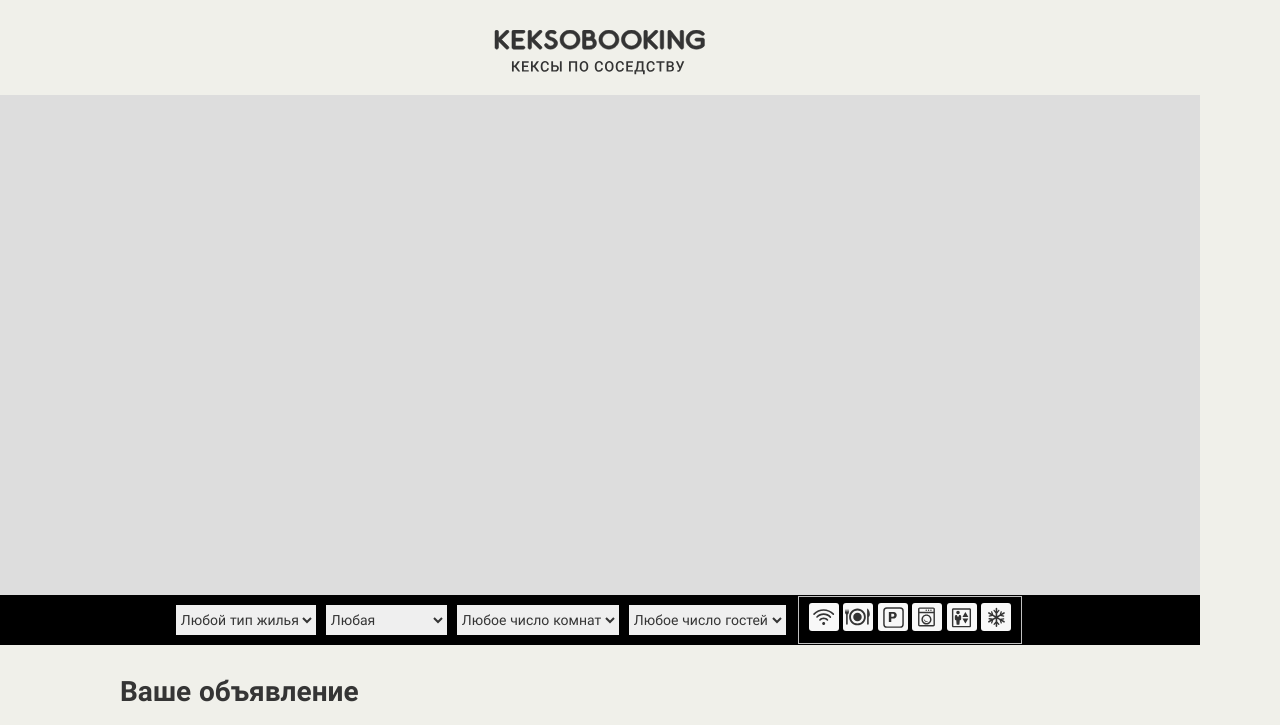
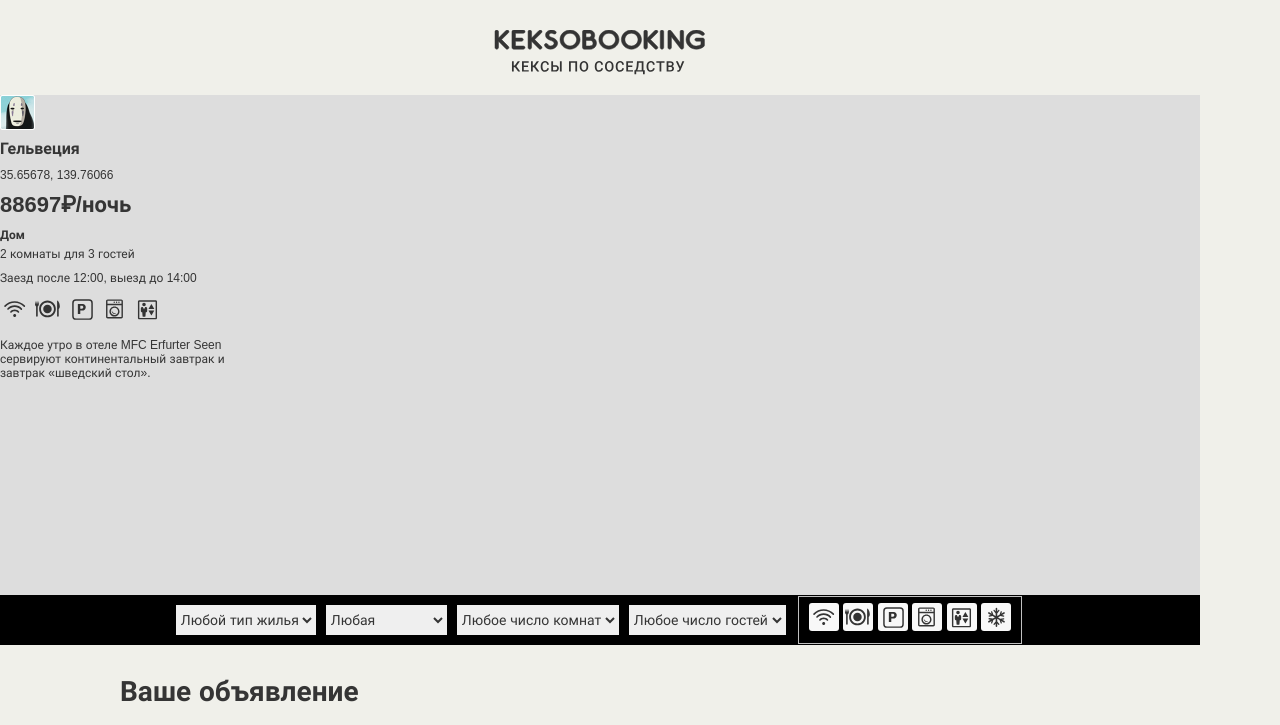
Before and after one commit to htmlacademy-javascript/2075199-keksobooking-27, a website with bundled scripts: page index.html in a window 1280 px wide. Shown: the top 725 px of the page. Built offline with nearby package versions, Linux system fonts and the light colour scheme.

Commit message:
Добавил генерацию карточки помкещения

```diff
--- a/index.html
+++ b/index.html
@@ -195,7 +195,7 @@
       <img src="img/avatars/user01.png" class="popup__avatar" width="70" height="70" alt="Аватар пользователя">
       <h3 class="popup__title">Уютное гнездышко для молодоженов</h3>
       <p class="popup__text popup__text--address">102-0082 Tōkyō-to, Chiyoda-ku, Ichibanchō, 14−3</p>
-      <p class="popup__text popup__text--price">5200 <span>₽/ночь</span></p>
+      <p class="popup__text popup__text--price"><span class = "price">5200</span><span>₽/ночь</span></p>
       <h4 class="popup__type">Квартира</h4>
       <p class="popup__text popup__text--capacity">2 комнаты для 3 гостей</p>
       <p class="popup__text popup__text--time">Заезд после 14:00, выезд до 10:00</p>
--- /dev/null
+++ b/js/card.js
@@ -0,0 +1,78 @@
+const cardTemplate = document.querySelector('#card').content.querySelector('.popup');
+
+const typesHousing = {
+  flat: 'Квартира',
+  bungalow: 'Бунгало',
+  house: 'Дом',
+  palace: 'Дворец',
+  hotel: 'Отель'
+};
+
+const renderFeatures = (cardElement, features) => {
+  const featuresList = cardElement.querySelector('.popup__features');
+  const featuresItems = cardElement.querySelectorAll('.popup__feature');
+  if (featuresItems && featuresItems.length) {
+    const modifiers = features.map((feature) => `popup__feature--${feature}`);
+    featuresItems.forEach((featuresItem) => {
+      const modifier = featuresItem.classList[1];
+      if (!modifiers.includes(modifier)) {
+        featuresItem.remove();
+      }
+    });
+  } else {
+    featuresList.remove();
+  }
+};
+
+const renderDescriptions = (cardElement, description) => {
+  const descriptionElement = cardElement.querySelector('.popup__description');
+  if (description) {
+    descriptionElement.textContent = description;
+  } else {
+    descriptionElement.remove();
+  }
+};
+
+const createPhoto = (photo, title) => {
+  const photoElement = document.createElement('img');
+  photoElement.classList.add('popup__photo');
+  photoElement.src = photo;
+  photoElement.alt = title;
+  photoElement.width = 45;
+  photoElement.height = 40;
+  return photoElement;
+};
+
+const renderPhoto = (cardElement, photos, title) => {
+  const photosList = cardElement.querySelector('.popup__photos');
+  if (photos) {
+    photosList.innerHTML = '';
+    photos.forEach((photo) => {
+      const photoElement = createPhoto(photo, title);
+      photosList.append(photoElement);
+    });
+  } else {
+    photosList.remove();
+  }
+};
+
+const createCardOffer = ({author, offer}) => {
+  const cardElement = cardTemplate.cloneNode(true);
+  cardElement.querySelector('.popup__avatar').src = author.avatar;
+  cardElement.querySelector('.popup__title').textContent = offer.title;
+  cardElement.querySelector('.popup__text--address').textContent = offer.address;
+  cardElement.querySelector('.price').textContent = offer.price;
+  cardElement.querySelector('.popup__type').textContent = typesHousing[offer.type];
+  cardElement.querySelector('.popup__text--capacity')
+    .textContent = `${offer.rooms} комнаты для ${offer.guests} гостей`;
+  cardElement.querySelector('.popup__text--time')
+    .textContent = `Заезд после ${offer.checkin}, выезд до ${offer.checkout}`;
+
+  renderFeatures(cardElement, offer.features);
+  renderDescriptions(cardElement, offer.description);
+  renderPhoto(cardElement, offer.photos, offer.title);
+
+  return cardElement;
+};
+
+export {createCardOffer};
--- a/js/main.js
+++ b/js/main.js
@@ -1,3 +1,5 @@
-import {createOffers} from './data.js';
+import {createOffers} from '../js/data.js';
+import {createCardOffer} from '../js/card.js';
 
 createOffers();
+document.querySelector('#map-canvas').append(createCardOffer(createOffers()[1]));
```
Also changed, not shown: js/data.js (line endings or trailing spaces).
